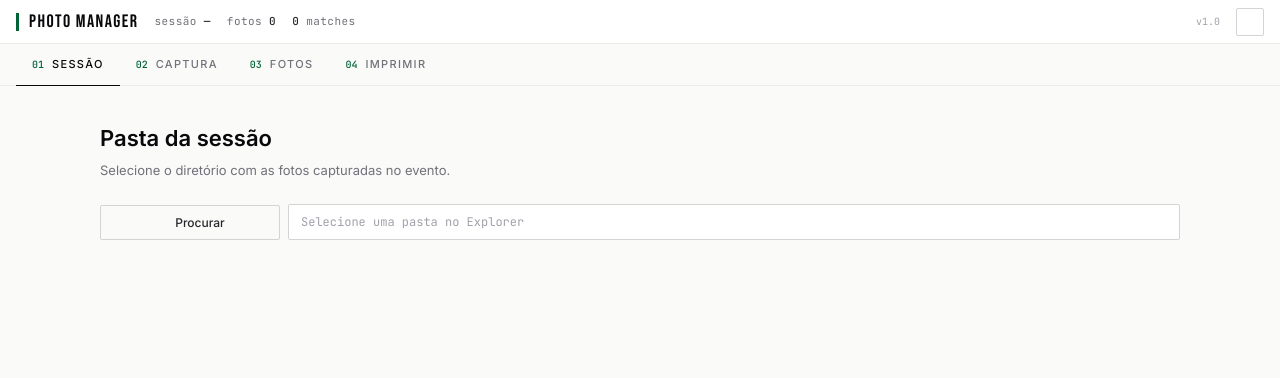
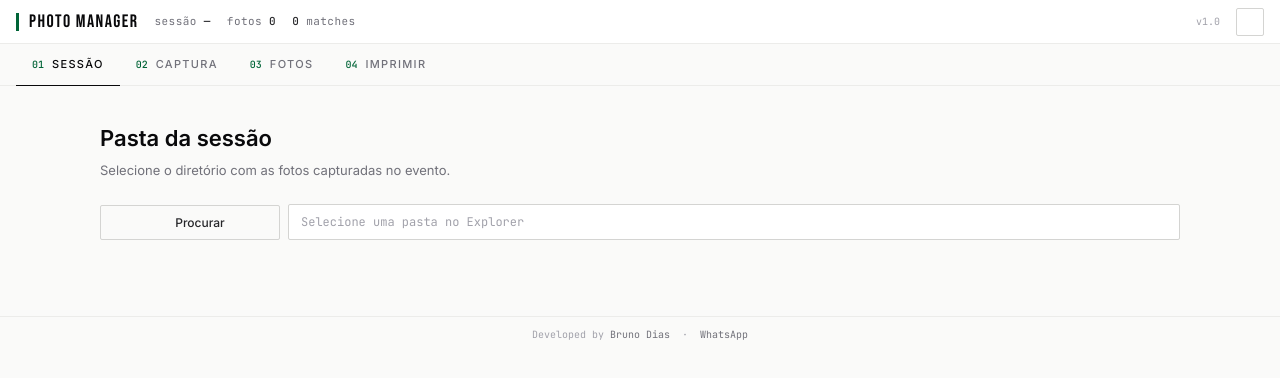
Before and after one commit to devdiasbr/tour-allianz-photo-manager, a plain HTML site: page static/index.html in a window 1280 px wide. Drawn offline with Linux system fonts and the light colour scheme; no server answers.

Commit message:
feat: add developer signature footer
Developed by Bruno Dias with links to GitHub and WhatsApp.

Co-Authored-By: Claude Sonnet 4.6 <noreply@anthropic.com>

```diff
--- a/static/index.html
+++ b/static/index.html
@@ -206,6 +206,12 @@
         <div class="carousel-info" id="carouselInfo"></div>
     </div>
 
+    <footer class="app-footer">
+        Developed by <a href="https://github.com/devdiasbr" target="_blank" rel="noopener">Bruno Dias</a>
+        &nbsp;·&nbsp;
+        <a href="https://wa.me/5511954485244" target="_blank" rel="noopener">WhatsApp</a>
+    </footer>
+
     <script type="module" src="/static/face-detection.js?v=20260425b"></script>
     <script src="/static/app.js?v=20260425b"></script>
 </body>
--- a/static/styles/base.css
+++ b/static/styles/base.css
@@ -13,3 +13,14 @@ button { cursor: pointer; border: 0; background: transparent; padding: 0; }
 .mono { font-family: 'JetBrains Mono', ui-monospace, monospace; }
 .label { font-family: 'JetBrains Mono', monospace; font-size: 10px; font-weight: 500; letter-spacing: .12em; text-transform: uppercase; color: var(--text-dim); }
 .data { font-family: 'JetBrains Mono', monospace; font-size: 12px; font-weight: 500; }
+
+.app-footer {
+  text-align: center;
+  padding: 10px;
+  font-family: 'JetBrains Mono', monospace;
+  font-size: 10px;
+  color: var(--text-fade);
+  border-top: 1px solid var(--border);
+}
+.app-footer a { color: var(--text-dim); text-decoration: none; }
+.app-footer a:hover { color: var(--brand); }
```
